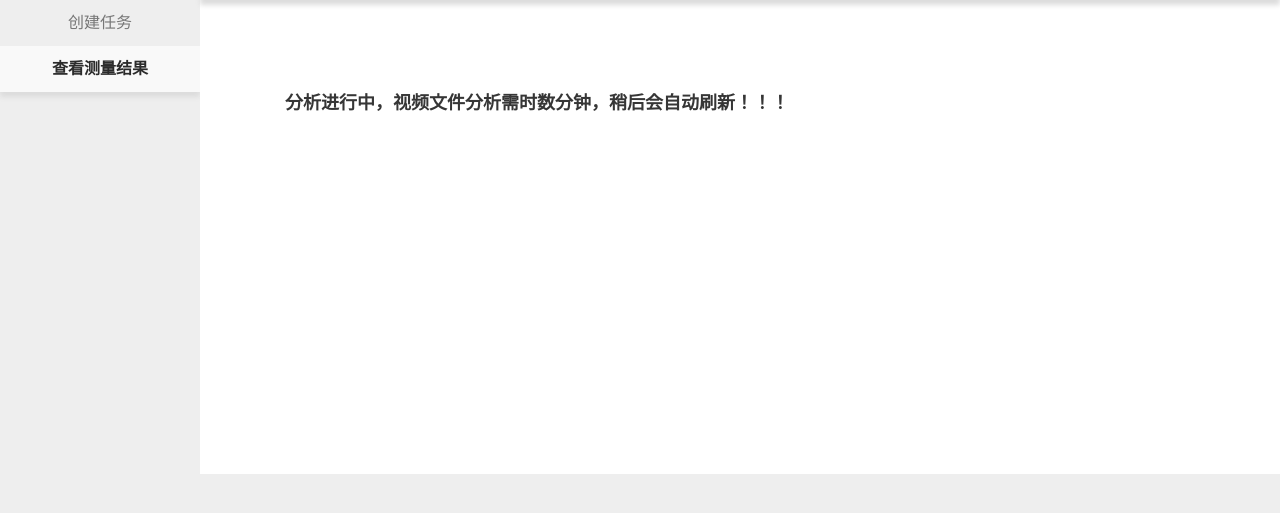
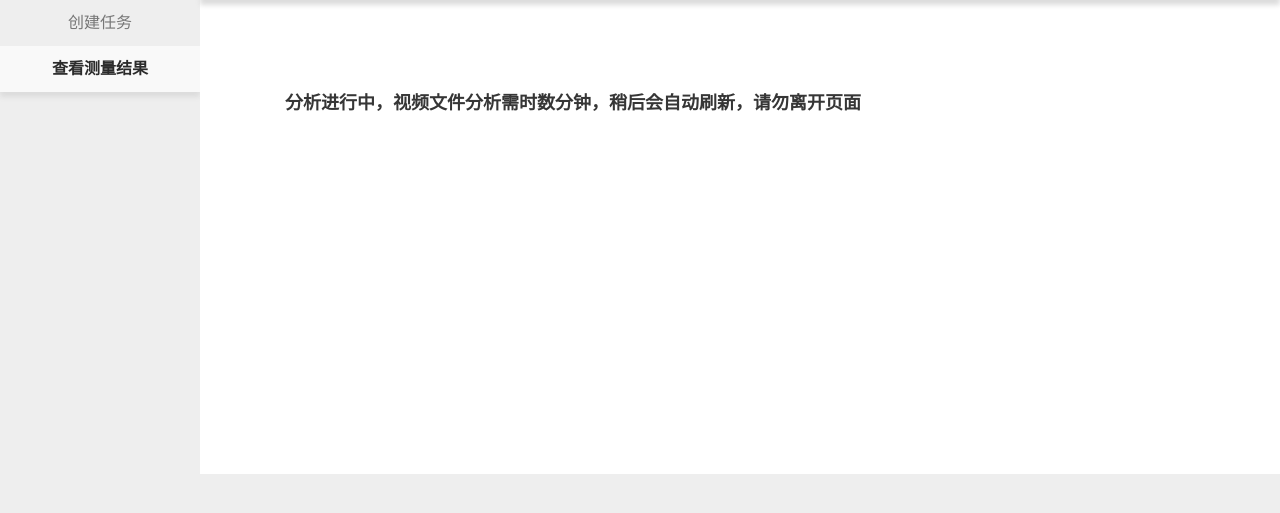
Before and after one commit to biototem/Ali_AI_ROM, a PHP site: page /get_result_demo.php in a window 1280 px wide; the page is wider, and only the part inside the window is pictured. Shown: the part 64-577 px from the top of that part. Run offline with PHP 8.4, Linux system fonts and the light colour scheme; the visitor is signed in with stand-in values (Sample User, id 1); data that the repository does not hold is empty.

Commit message:
修改等候页面提示内容

```diff
--- a/www/get_result_demo.php
+++ b/www/get_result_demo.php
@@ -227,7 +227,7 @@
             session_destroy();
         } else {
 			echo "<div class='form-group form-style'>
-				  <label class='control-label font-choose'><br/><br/>分析进行中，视频文件分析需时数分钟，稍后会自动刷新！！！<br/><br/><br/><br/><br/><br/><br/><br/><br/><br/><br/></label>
+				  <label class='control-label font-choose'><br/><br/>分析进行中，视频文件分析需时数分钟，稍后会自动刷新，请勿离开页面<br/><br/><br/><br/><br/><br/><br/><br/><br/><br/><br/></label>
                   </div></div>
 				  <META HTTP-EQUIV= REFRESH CONTENT='60;URL=get_result_demo.php'>
 				  ";
```
